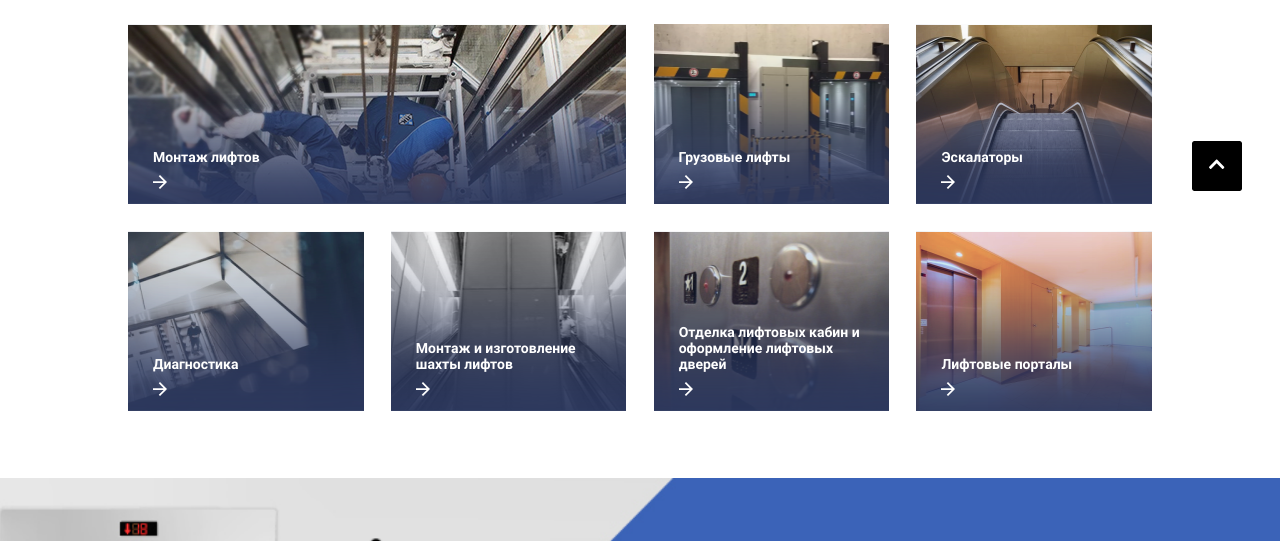
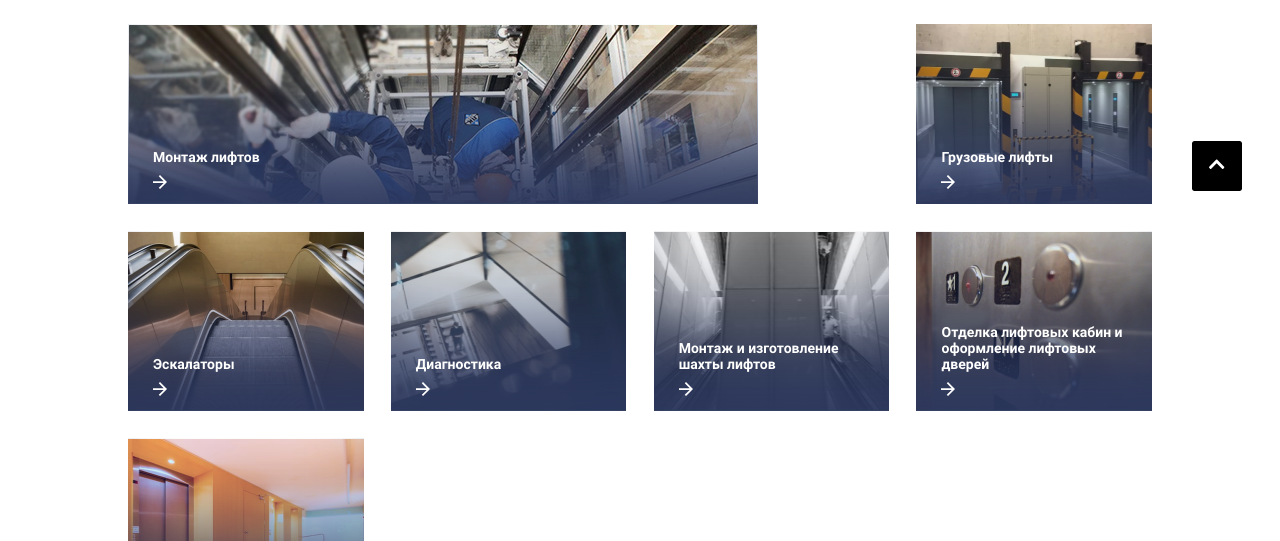
Before and after one commit to valeriadmitrievna1506/pklift, a plain HTML site: page index.html in a window 1280 px wide. Shown: the part 559-1100 px from the top of the page. Drawn offline with Linux system fonts and the light colour scheme; files whose address does not match are found by name.

Commit message:
first service item is 630px width

```diff
--- a/css/main-page.css
+++ b/css/main-page.css
@@ -23,7 +23,7 @@
   box-shadow: inset 0px -150px 100px -70px rgba(44, 56, 94, 1);
 }
 .services-item:first-of-type {
-  width: 48.66%;
+  width: 630px;
 }
 .services-item-text {
   margin-bottom: 10px;
```
